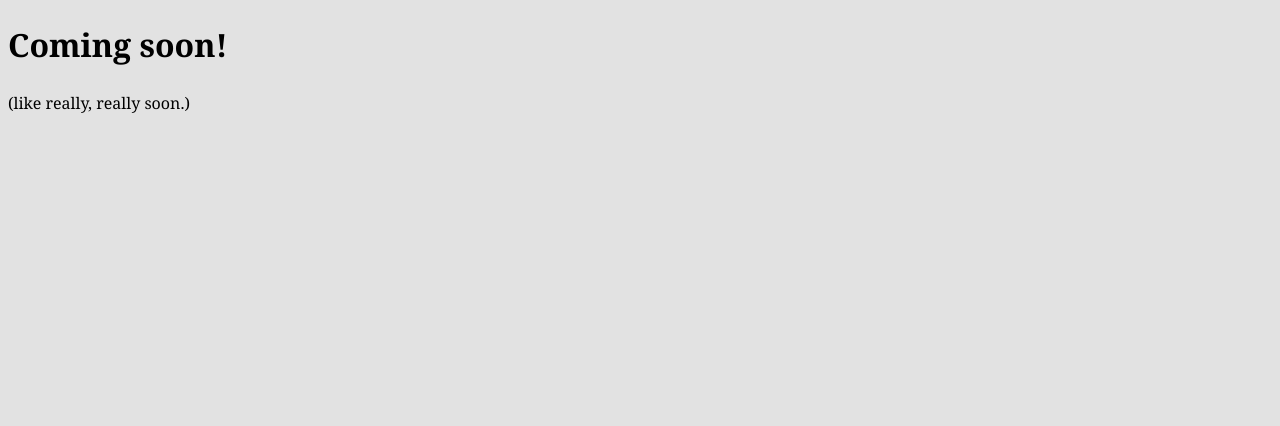
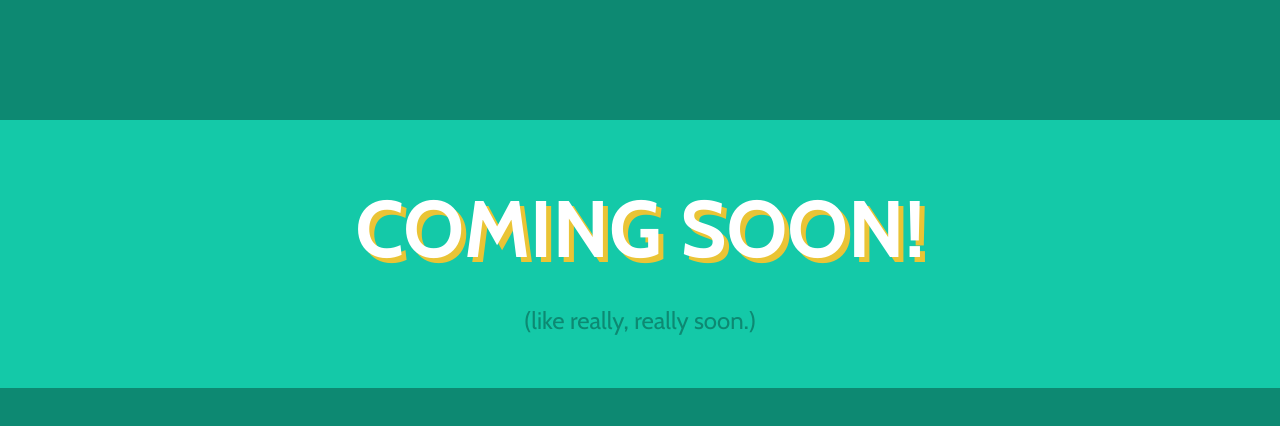
Before and after one commit to namasteChris/namastechris.ca, a plain HTML site: page index.html in a window 1280 px wide. Drawn offline with nearby package versions, Linux system fonts and the light colour scheme.

Commit message:
feat(html+css): styled text
added colour to coming soon msg

```diff
--- a/css/general.css
+++ b/css/general.css
@@ -8,6 +8,44 @@ html {
 	margin: 0;
 	padding: 0;
 
-	background-color: #e2e2e2;
-	font: normal 100%/1.5 georgia, serif;
+	background-color: #0D8972;
+	font: normal 100%/1.125 "cabin", helvetica, sans-serif;
 }
+
+body {
+	margin: 0;
+	padding: 0;
+}
+
+.coming-soon {
+	padding: 10px 0 30px;
+	position: relative;
+	top: 15vh;
+
+	background-color: #14C9A8;
+}
+
+h1 {
+	display: block;
+	width: 100%;
+
+	color: #fff;
+	font-size: 5rem;
+	font-weight: 700;
+	text-align: center;
+	text-shadow: 5px 5px #EAC435;
+	text-transform: uppercase;
+
+
+}
+
+.h1-caption {
+	display: block;
+	margin-top: -20px;
+	width: 100%;
+
+	color: #0D8972;
+	font-size: 1.5rem;
+	font-weight: 400;
+	text-align: center;
+}
--- a/index.html
+++ b/index.html
@@ -11,9 +11,9 @@
 </head>
 
 <body>
-
-	<h1>Coming soon!</h1>
-	<p class="h1-caption">(like really, really soon.)</p>
-
+	<div class="coming-soon">
+		<h1>Coming soon!</h1>
+		<p class="h1-caption">(like really, really soon.)</p>
+	</div>
 </body>
 </html>
```
